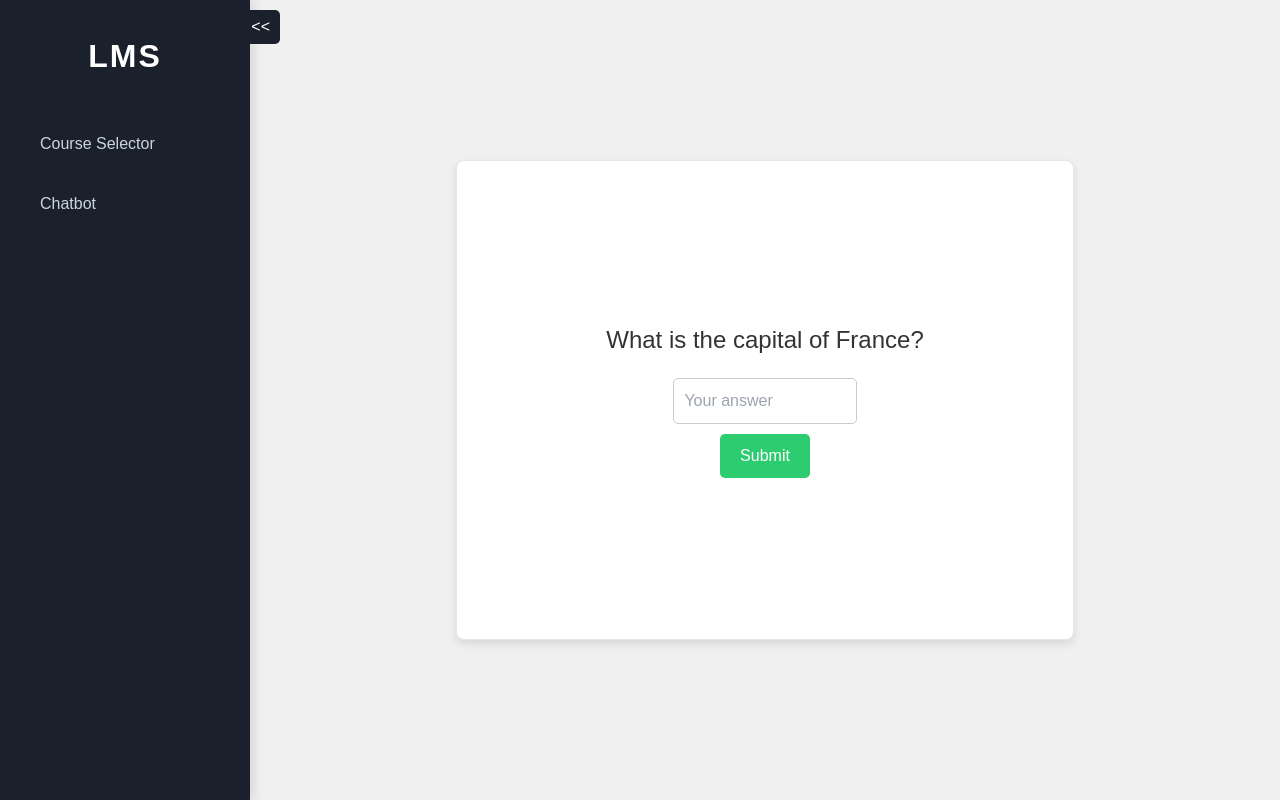
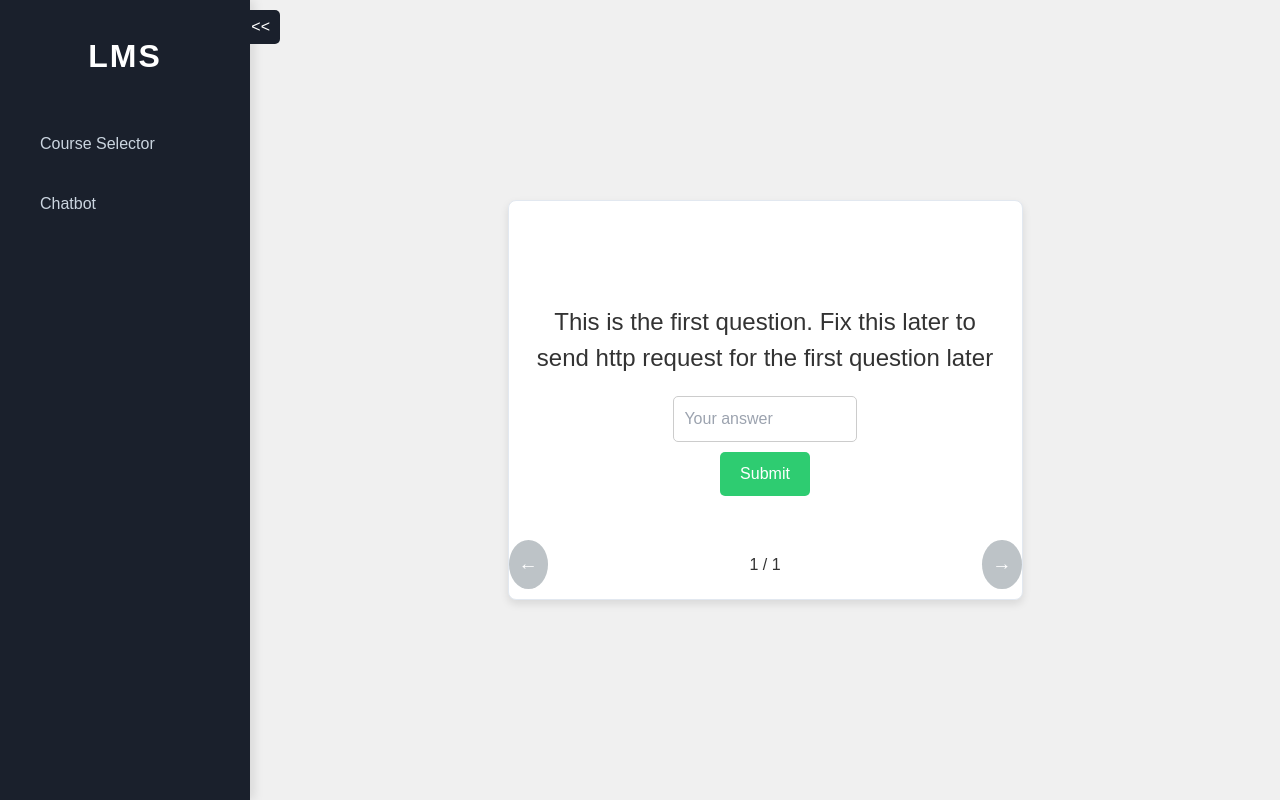
Before and after one commit to NSP909/hackUMBC, a React (Vite) app in the folder frontend/: page /study in a window 1280 px wide. Both pictures are taken after a click on the button "CMSC351". Built offline with nearby package versions, Linux system fonts and the light colour scheme; what @nextui-org/react would draw is missing.

Commit message:
minor change in next question button logic

```diff
--- a/frontend/src/components/study/QuestionPanel.jsx
+++ b/frontend/src/components/study/QuestionPanel.jsx
@@ -2,7 +2,7 @@ import React from 'react';
 import MCQQuiz from './MCQQuiz';
 import styles from './QuestionPanel.module.css';
 
-const QuestionPanel = ({ question, answer, onChange, onSubmit, showNextButton, onNextQuestion }) => {
+const QuestionPanel = ({ question, answer, onChange, onSubmit, showNextButton, onNextQuestion, onPreviousQuestion, currentQuestionIndex, totalQuestions, isFinalQuestionAnswered }) => {
   return (
     <div className={styles.questionPanel}>
       <h3>{question.question}</h3>
@@ -19,11 +19,17 @@ const QuestionPanel = ({ question, answer, onChange, onSubmit, showNextButton, o
       ) : (
         <MCQQuiz options={question.options} onSubmit={onSubmit} />
       )}
-      {showNextButton && (
-        <button className={styles.nextButton} onClick={onNextQuestion}>
+      <div className={styles.navigationBar}>
+        <button className={styles.arrowButton} onClick={onPreviousQuestion} disabled={currentQuestionIndex === 0}>
+          <span className={styles.arrowIcon}>&#8592;</span>
+        </button>
+        <div className={styles.questionIndex}>
+          {currentQuestionIndex + 1} / {totalQuestions}
+        </div>
+        <button className={styles.arrowButton} onClick={onNextQuestion} disabled={!isFinalQuestionAnswered}>
           <span className={styles.arrowIcon}>&#8594;</span>
         </button>
-      )}
+      </div>
     </div>
   );
 };
--- a/frontend/src/components/study/QuestionPanel.module.css
+++ b/frontend/src/components/study/QuestionPanel.module.css
@@ -3,8 +3,8 @@
     flex-direction: column;
     justify-content: center;
     align-items: center;
-    height: 60%;
-    width: 60%;
+    height: 50%;
+    width: 50%;
     text-align: center;
     background-color: #fff;
     padding: 20px;
@@ -49,10 +49,16 @@
     background-color: #27ae60;
   }
 
-  .nextButton {
+  .navigationBar {
+    display: flex;
+    justify-content: space-between;
+    align-items: center;
+    width: 100%;
     position: absolute;
     bottom: 10px;
-    right: 10px;
+  }
+
+  .arrowButton {
     padding: 10px;
     border-radius: 50%;
     background-color: #3498db;
@@ -65,8 +71,18 @@
     transition: background-color 0.3s ease;
   }
 
-  .nextButton:hover {
+  .arrowButton:hover {
     background-color: #2980b9;
+  }
+
+  .arrowButton:disabled {
+    background-color: #bdc3c7;
+    cursor: not-allowed;
+  }
+
+  .questionIndex {
+    font-size: 1rem;
+    color: #333;
   }
 
   .arrowIcon {
--- a/frontend/src/components/study/Study.jsx
+++ b/frontend/src/components/study/Study.jsx
@@ -5,8 +5,7 @@ import styles from './Study.module.css';
 const courses = ["CMSC351", "CMSC320", "CMSC330", "MATH241", "MATH246"];
 
 const initialQuestions = [
-  { type: 'Written', question: 'What is the capital of France?', answer: 'Paris' },
-  { type: 'MCQ', question: 'Which of these is a programming language?', options: ['Java', 'HTML', 'CSS', 'XML'], answer: 'Java' },
+  { type: 'Written', question: 'This is the first question. Fix this later to send http request for the first question later', answer: 'Paris' },
   // Add more questions as needed
 ];
 
@@ -55,6 +54,18 @@ const Study = () => {
     }
   };
 
+  const handlePreviousQuestion = () => {
+    if (currentQuestionIndex > 0) {
+      setCurrentQuestionIndex((prevIndex) => prevIndex - 1);
+      setAnswer('');
+      setShowNextButton(false);
+    }
+  };
+
+  const isFinalQuestionAnswered = () => {
+    return showNextButton || currentQuestionIndex < questions.length - 1;
+  };
+
   if (!selectedCourse) {
     return (
       <div className={styles.courseSelection}>
@@ -81,6 +92,10 @@ const Study = () => {
           onSubmit={handleSubmit}
           showNextButton={showNextButton}
           onNextQuestion={handleNextQuestion}
+          onPreviousQuestion={handlePreviousQuestion}
+          currentQuestionIndex={currentQuestionIndex}
+          totalQuestions={questions.length}
+          isFinalQuestionAnswered={isFinalQuestionAnswered()}
         />
       </div>
     );
```
